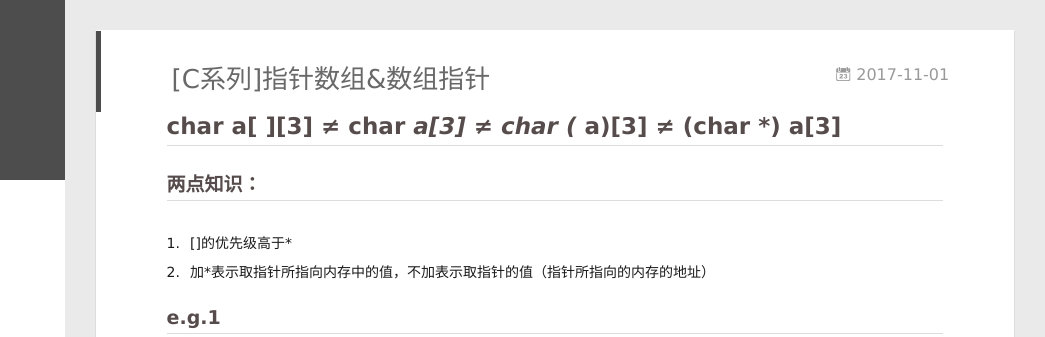
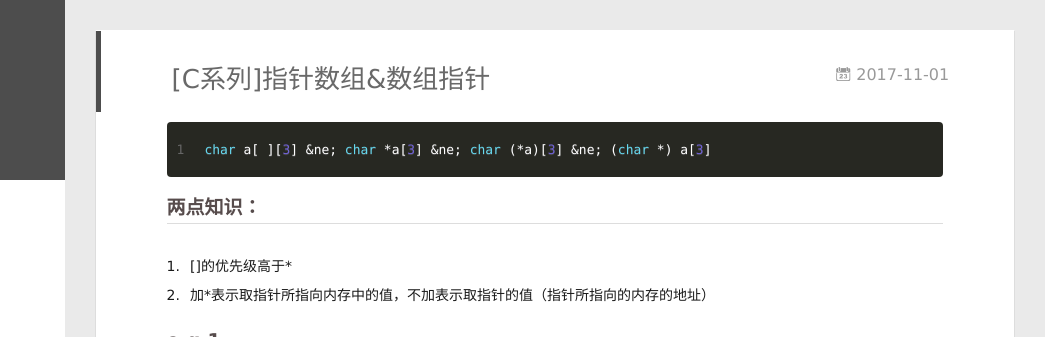
Before and after one commit to nimmygreen/nimmy.github.io, a plain HTML site: page index.html in a window 1280 px wide. Shown: the top 337 px of the page, 235-1280 px from the left. Drawn offline with Linux system fonts and the light colour scheme; some packages are replaced by stand-ins of ours; a script that the page names is missing.

Commit message:
Site updated: 2017-11-01 10:24:55

```diff
--- a/index.html
+++ b/index.html
@@ -181,7 +181,8 @@ var _hmt = _hmt || [];
 
     <div class="article-entry" itemprop="articleBody">
 
-        <h2 id="char-a-3-ne-char-a-3-ne-char-a-3-ne-char-a-3"><a href="#char-a-3-ne-char-a-3-ne-char-a-3-ne-char-a-3" class="headerlink" title="char a[ ][3] &ne; char  a[3] &ne; char ( a)[3] &ne; (char *) a[3]"></a>char a[ ][3] &ne; char <em> a[3] &ne; char ( </em>a)[3] &ne; (char *) a[3]</h2><h3 id="两点知识："><a href="#两点知识：" class="headerlink" title="两点知识："></a>两点知识：</h3><ol>
+        <figure class="highlight c"><table><tr><td class="gutter"><pre><div class="line">1</div></pre></td><td class="code"><pre><div class="line"><span class="keyword">char</span> a[ ][<span class="number">3</span>] &amp;ne; <span class="keyword">char</span> *a[<span class="number">3</span>] &amp;ne; <span class="keyword">char</span> (*a)[<span class="number">3</span>] &amp;ne; (<span class="keyword">char</span> *) a[<span class="number">3</span>]</div></pre></td></tr></table></figure>
+<h3 id="两点知识："><a href="#两点知识：" class="headerlink" title="两点知识："></a>两点知识：</h3><ol>
 <li>[]的优先级高于*</li>
 <li>加*表示取指针所指向内存中的值，不加表示取指针的值（指针所指向的内存的地址）</li>
 </ol>
```
Also changed, not shown: 2017/11/01/C系列-指针数组-数组指针/index.html (+6 -5 lines).
